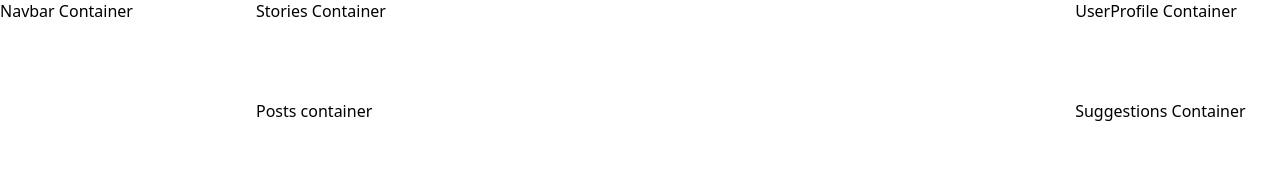
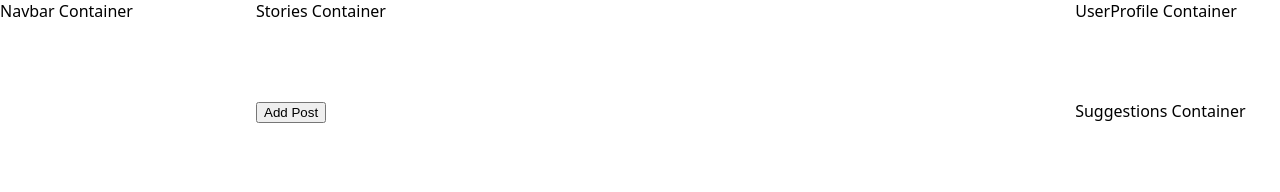
Before and after one commit to sandeep066/ts-instagram, a React (Create React App) app: page / in a window 1280 px wide. Shown: the top 192 px of the page. Built offline with nearby package versions, Linux system fonts and the light colour scheme.

Commit message:
chore: changed context name from Instagram to Posts

```diff
--- a/src/App.tsx
+++ b/src/App.tsx
@@ -4,12 +4,10 @@ import "./styles/insta-stories-posts-all.scss";
 import "./styles/insta-stories-profile.scss";
 import "./styles/insta-posts-sidebar.scss";
 import "./styles/global.scss";
-import { InstagramProvider } from "./contexts/InstagramProvider";
-import Instagram from "./containers/feed/Feed";
+import { PostsProvider } from "./contexts/PostsProvider";
 import NavBar from "./containers/navbar/NavBar";
 import Stories from "./containers/stories/Stories";
 import UserProfile from "./containers/userprofile/UserProfile";
-//import Feed from "./containers/feed/Feed";
 import Posts from "./containers/posts/Posts";
 import Suggestions from "./containers/suggestions/Suggestions";
 
@@ -23,7 +21,9 @@ const App: React.FC = () => {
           <UserProfile />
         </div>
         <div className="insta-posts-sidebar">
-          <Posts />
+          <PostsProvider>
+            <Posts />
+          </PostsProvider>
           <Suggestions />
         </div>
       </div>
--- a/src/components/post/PostItem.tsx
+++ b/src/components/post/PostItem.tsx
@@ -1,6 +1,6 @@
 /* eslint-disable jsx-a11y/img-redundant-alt */
 import React from "react";
-import { Post } from "../../contexts/InstagramProvider";
+import { Post } from "../../contexts/PostsProvider";
 import "./post-style.css";
 import PostFeedIcons from "../../assets/icons/PostFeedIcons";
 
--- a/src/components/post/post-style.css
+++ b/src/components/post/post-style.css
@@ -1,5 +1,7 @@
 .post-container {
   width: 700px;
+  /* max-width: 100%; */
+  /* max-width: calc(100% - 200px); */
   margin: 50px auto;
   /* display: flex;
   align-items: center;
--- a/src/containers/feed/Feed.tsx
+++ b/src/containers/feed/Feed.tsx
@@ -1,9 +1,9 @@
 import React from "react";
-import { useInstagram } from "../../contexts/InstagramProvider";
+import { usePosts } from "../../contexts/PostsProvider";
 import PostItem from "../../components/post/PostItem";
 
 const Feed: React.FC = () => {
-  const { posts, addPost } = useInstagram();
+  const { posts, addPost } = usePosts();
 
   return (
     <div>
--- a/src/containers/posts/Posts.tsx
+++ b/src/containers/posts/Posts.tsx
@@ -1,7 +1,18 @@
 import React from "react";
 import "./posts.scss";
+import { usePosts } from "../../contexts/PostsProvider";
+import PostItem from "../../components/post/PostItem";
+
 const Posts = () => {
-  return <div className="main-posts">Posts container</div>;
+  const { posts, addPost } = usePosts();
+  return (
+    <div className="main-posts">
+      <button onClick={addPost}>Add Post</button>
+      {posts.map((post) => (
+        <PostItem key={post.id} post={post} />
+      ))}
+    </div>
+  );
 };
 
 export default Posts;
--- a/src/contexts/InstagramProvider.tsx
+++ b/src/contexts/PostsProvider.tsx
@@ -7,20 +7,18 @@ export interface Post {
   profilePictureUrl: string;
 }
 
-interface InstagramContextProps {
+interface PostsContextProps {
   posts: Post[];
   addPost: () => void;
 }
 
-interface InstagramProviderProps {
+interface PostsProviderProps {
   children: React.ReactNode;
 }
 
-const InstagramContext = createContext<InstagramContextProps | undefined>(
-  undefined
-);
+const PostsContext = createContext<PostsContextProps | undefined>(undefined);
 
-const InstagramProvider: React.FC<InstagramProviderProps> = ({ children }) => {
+const PostsProvider: React.FC<PostsProviderProps> = ({ children }) => {
   const [posts, setPosts] = useState<Post[]>([]);
 
   const addPost = () => {
@@ -44,20 +42,20 @@ const InstagramProvider: React.FC<InstagramProviderProps> = ({ children }) => {
   const contextValue = { posts, addPost };
 
   return (
-    <InstagramContext.Provider value={contextValue}>
+    <PostsContext.Provider value={contextValue}>
       {children}
-    </InstagramContext.Provider>
+    </PostsContext.Provider>
   );
 };
 
-const useInstagram = () => {
-  const context = useContext(InstagramContext);
+const usePosts = () => {
+  const context = useContext(PostsContext);
 
   if (!context) {
-    throw new Error("useInstagram must be used within an InstagramProvider");
+    throw new Error("usePosts must be used within an PostsProvider");
   }
 
   return context;
 };
 
-export { InstagramProvider, useInstagram };
+export { PostsProvider, usePosts };
```
Also changed, not shown: src/App copy.tsx (+5 -5 lines).
